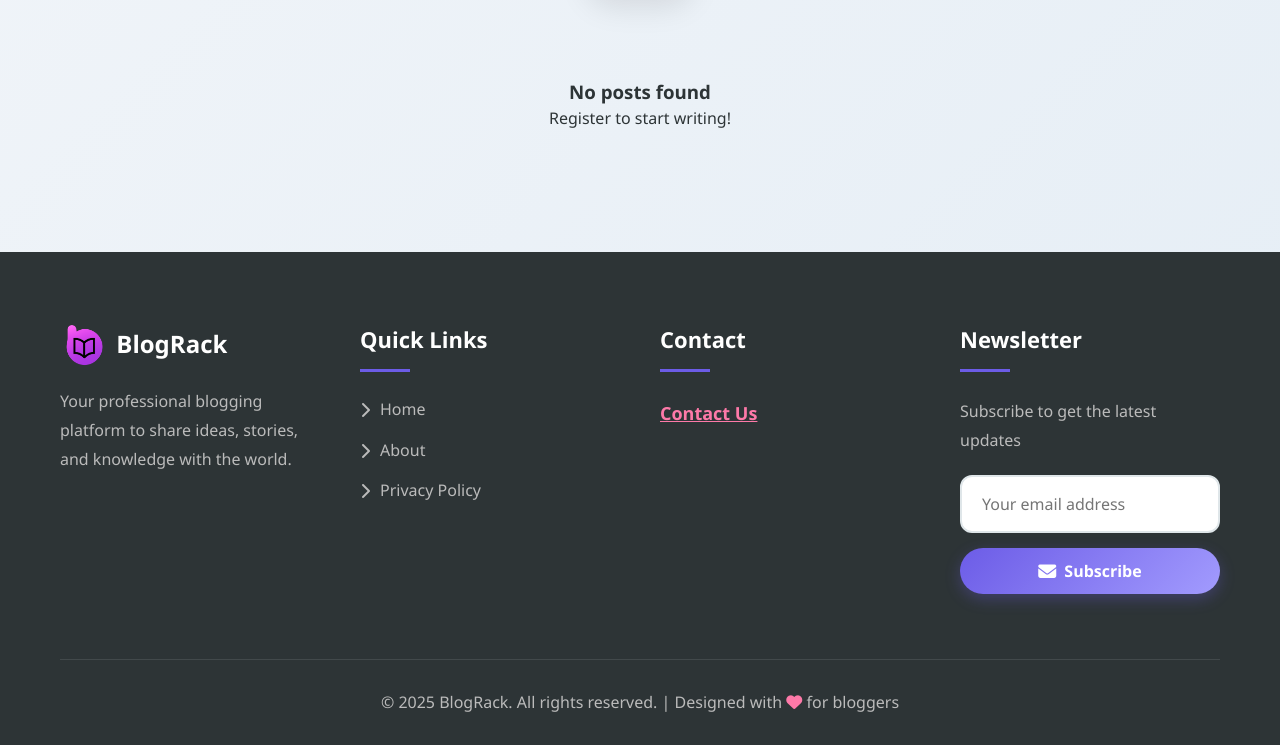
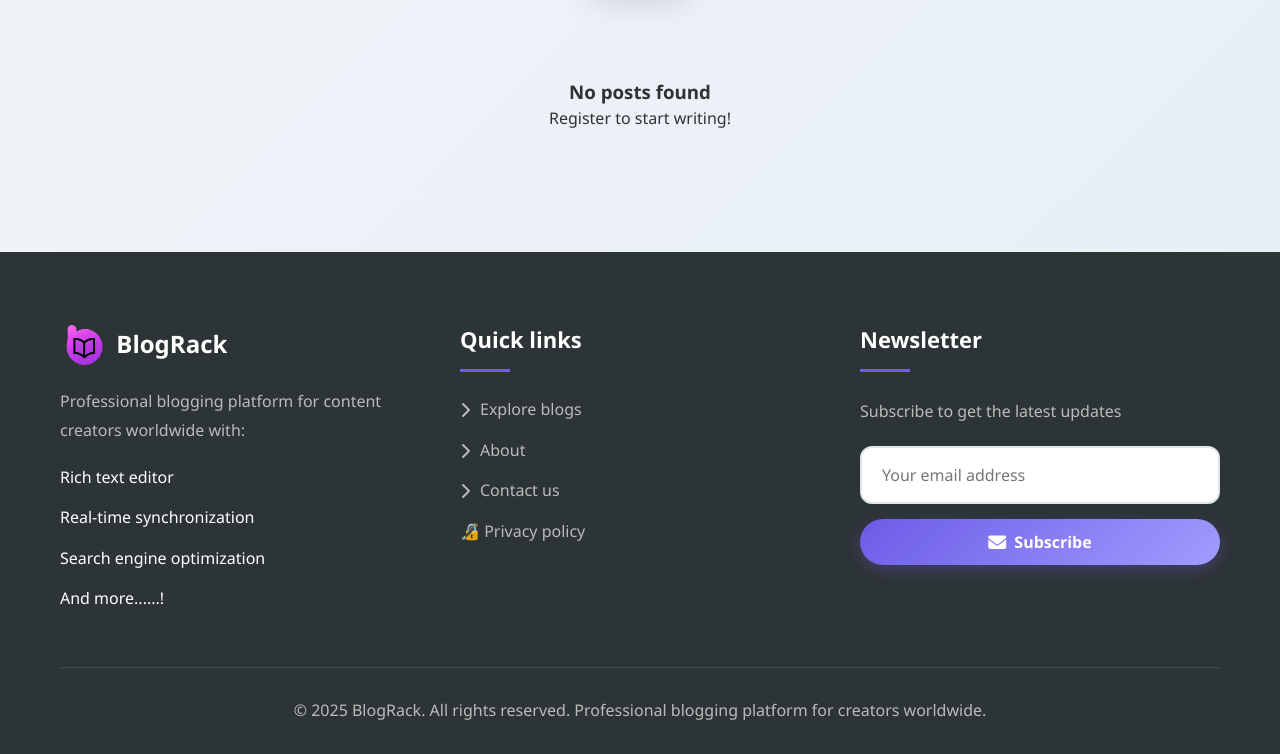
Before and after one commit to MyWebView/BlogRack, a plain HTML site: page index.html in a window 1280 px wide. Shown: the part 1072-1826 px from the top of the page. Drawn offline with Linux system fonts and the light colour scheme; no server answers.

Commit message:
Update index.html

```diff
--- a/index.html
+++ b/index.html
@@ -1607,20 +1607,24 @@
                         <img src="logo.png" alt="BlogRack Logo">
                         <span class="footer-logo-text">BlogRack</span>
                     </div>
-                    <p>Your professional blogging platform to share ideas, stories, and knowledge with the world.</p>
+                    <p>Professional blogging platform for content creators worldwide with:</p>
+		    <ul><li>Rich text editor</li>
+			<li>Real-time synchronization</li>
+			<li>Search engine optimization</li>
+			<li>And more......!</li?
+		    </ul>
                 </div>
                 <div class="footer-column">
-                    <h3>Quick Links</h3>
+                    <h3>Quick links</h3>
                     <ul>
-                        <li><a href="#"><i class="fas fa-chevron-right"></i> Home</a></li>
+                        <li><a href="#"><i class="fas fa-chevron-right"></i> Explore blogs</a></li>
                         <li><a href="#"><i class="fas fa-chevron-right"></i> About</a></li>
-                        <li><a href="#"><i class="fas fa-chevron-right"></i> Privacy Policy</a></li>
+                        <li><a href="mailto:blograckconnect@gmail.com"><i class="fas fa-chevron-right"></i> Contact us</a>
+  			<li><a href="#" class="privacy-link" id="privacyPolicyLink" target="_blank">🔏 Privacy policy</a>
+</li>
                     </ul>
                 </div>
-                <div class="footer-column">
-                    <h3>Contact</h3>
-                    <p><a href="mailto:blograckconnect@gmail.com" class="footer-link">Contact Us</a></p>
-                </div>
+
                 <div class="footer-column">
                     <h3>Newsletter</h3>
                     <p>Subscribe to get the latest updates</p>
@@ -1635,11 +1639,10 @@
                 </div>
             </div>
             <div class="footer-bottom">
-                <p>&copy; 2025 BlogRack. All rights reserved. | Designed with <i class="fas fa-heart" style="color: var(--accent);"></i> for bloggers</p>
+                <p>&copy; 2025 BlogRack. All rights reserved. Professional blogging platform for creators worldwide.</p>
             </div>
         </div>
     </footer>
-
     <div class="toast" id="toast">
         <i class="fas fa-check-circle"></i>
         <span id="toastMessage">Operation successful!</span>
```
